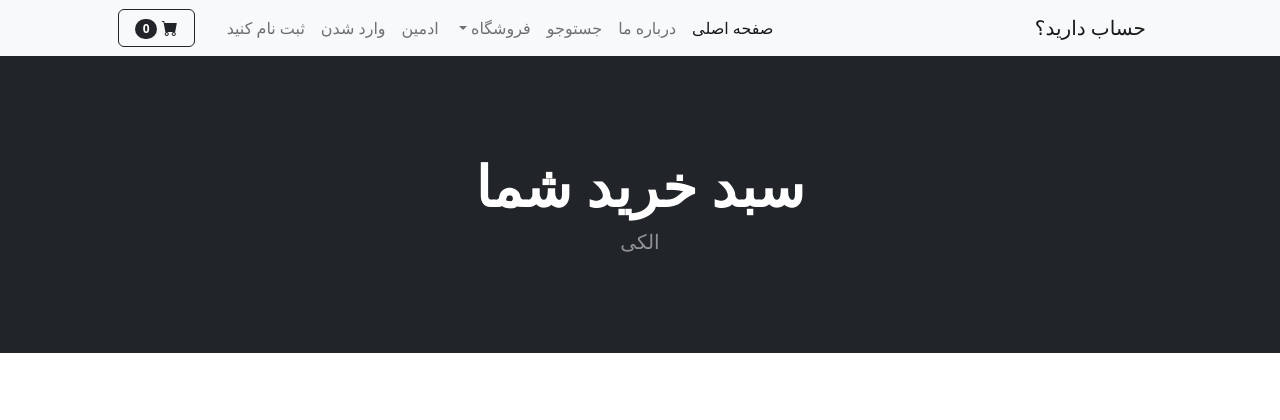
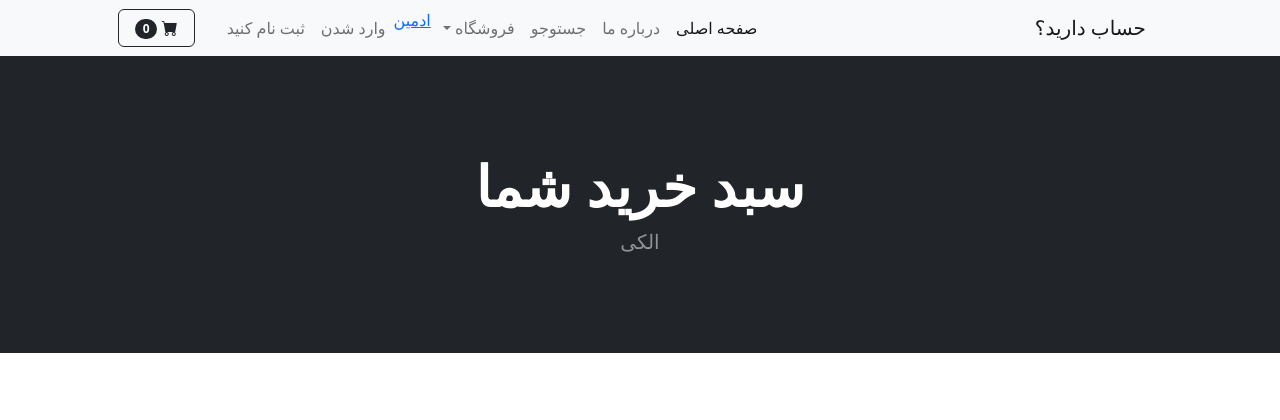
Before and after one commit to Mahdi-M-Back/digikala, a Django app: page /cart/ in a window 1280 px wide. Shown: the top 420 px of the page. Run offline with Django 5.2, Linux system fonts and the light colour scheme; parts of the project's set-up code (start-up, migrations or seed data) failed here and were passed over; some libraries are stand-ins or nearby versions.

Commit message:
Update navbar.html

```diff
--- a/shop/templates/navbar.html
+++ b/shop/templates/navbar.html
@@ -20,7 +20,7 @@
                         <li><a class="dropdown-item" href="#">تخفیف‌ها</a></li>
                     </ul>
                 </li>
-                <li class="nav-item"><a class="nav-link" href="{% url 'admin' %}">ادمین</a></li>
+                <li class="nav-item"><a href="/admin/">ادمین</a></li>
 
                     {% if user.is_authenticated %}
                     <li class="nav-item dropdown">
```
